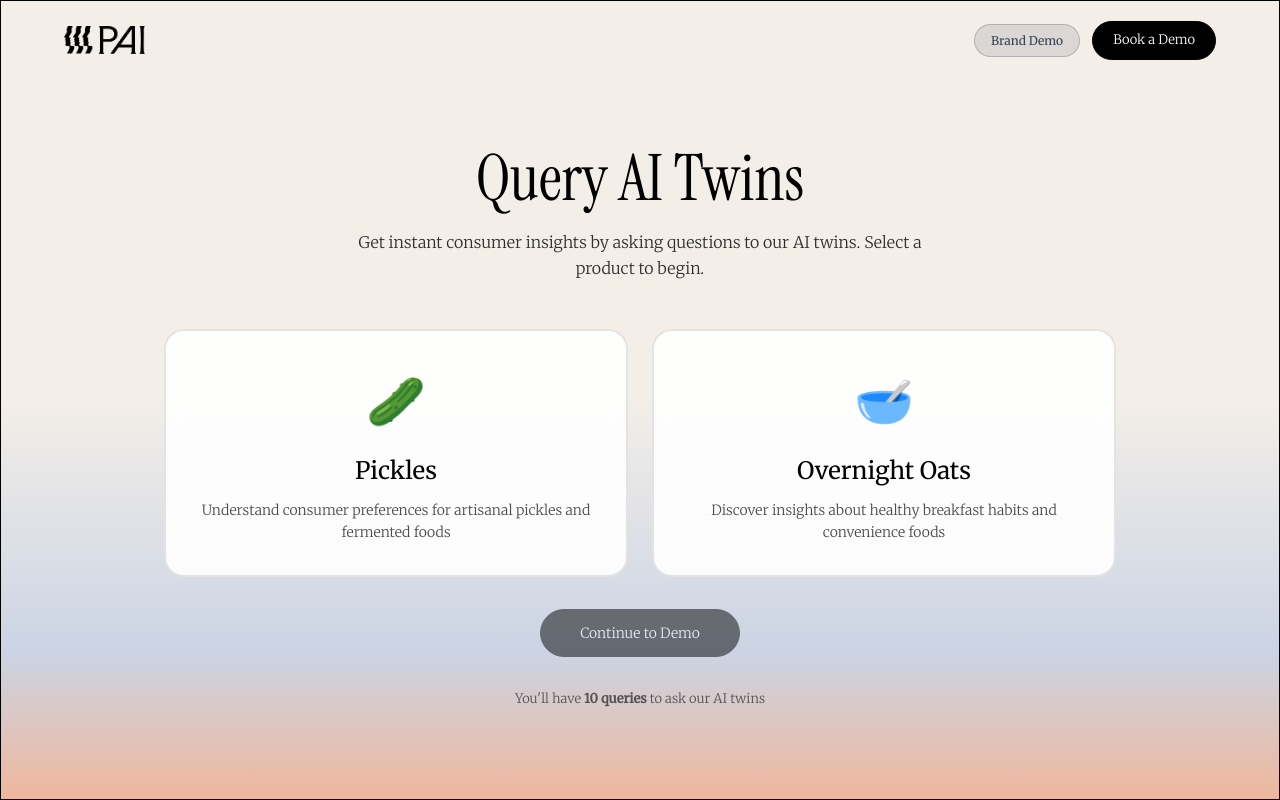
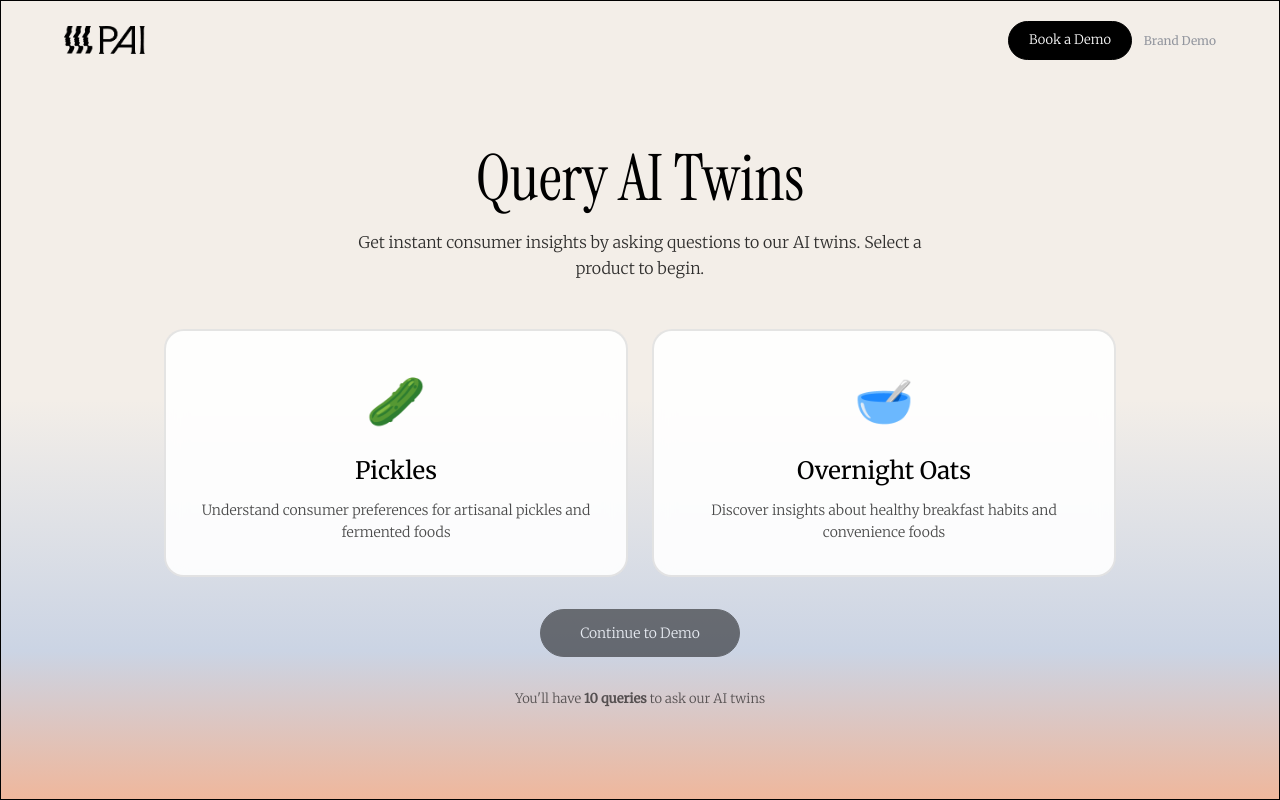
Before and after one commit to rachita-pai/brand, a Next.js app: page / in a window 1280 px wide. Built offline with nearby package versions, Linux system fonts and the light colour scheme.

Commit message:
Swap button order and make Brand Demo a subtle label

```diff
--- a/app/page.tsx
+++ b/app/page.tsx
@@ -82,19 +82,6 @@ export default function Home() {
               />
             </div>
             <div style={{ display: 'flex', alignItems: 'center', gap: '12px' }}>
-              <div
-                style={{
-                  backgroundColor: 'rgba(17, 24, 39, 0.1)',
-                  border: '1px solid rgba(17, 24, 39, 0.2)',
-                  borderRadius: '20px',
-                  padding: '6px 16px',
-                  fontSize: '12px',
-                  fontWeight: 500,
-                  color: '#374151',
-                }}
-              >
-                Brand Demo
-              </div>
               <a
                 href="https://calendly.com/gigi-pai/30min"
                 target="_blank"
@@ -108,6 +95,16 @@ export default function Home() {
               >
                 Book a Demo
               </a>
+              <div
+                style={{
+                  fontSize: '12px',
+                  fontWeight: 400,
+                  color: '#6b7280',
+                  opacity: 0.7,
+                }}
+              >
+                Brand Demo
+              </div>
             </div>
           </div>
         </div>
```
